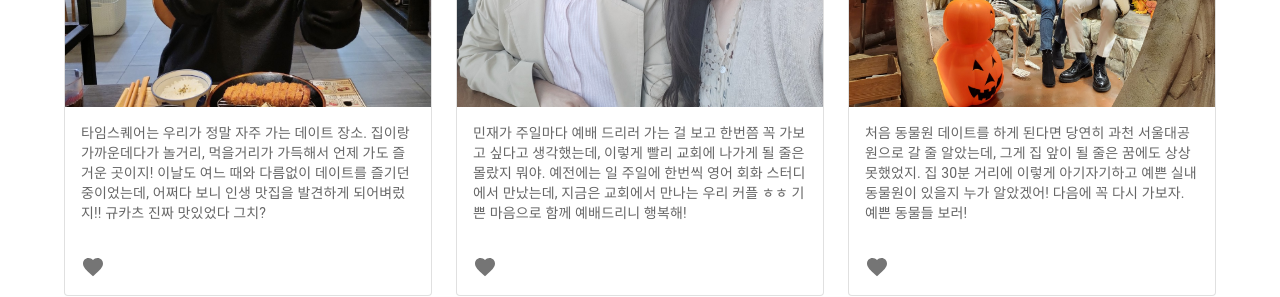
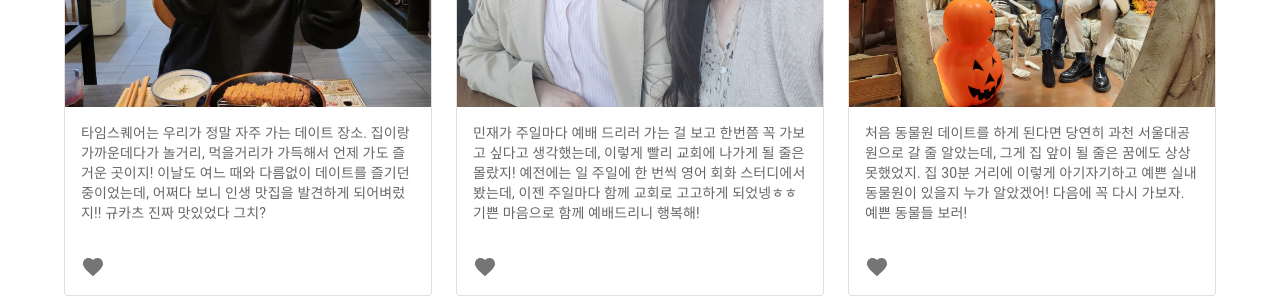
Before and after one commit to Anne-Hyeyeon/josuanne_couplediary, a React (Create React App) app: page / in a window 1280 px wide. Shown: the part 2320-2617 px from the top of the page. Built offline with nearby package versions, Linux system fonts and the light colour scheme; a web font is replaced by a local one.

Commit message:
Update Blog.js
글자 수 조정

```diff
--- a/src/components/Blog.js
+++ b/src/components/Blog.js
@@ -198,7 +198,7 @@ function Blog(props) {
                             />
                             <CardContent>
                                 <Typography variant="body2" color="text.secondary">
-                                민재가 주일마다 예배 드리러 가는 걸 보고 한번쯤 꼭 가보고 싶다고 생각했는데, 이렇게 빨리 교회에 나가게 될 줄은 몰랐지 뭐야. 예전에는 일 주일에 한번씩 영어 회화 스터디에서 만났는데, 지금은 교회에서 만나는 우리 커플 ㅎㅎ 기쁜 마음으로 함께 예배드리니 행복해!
+                                민재가 주일마다 예배 드리러 가는 걸 보고 한번쯤 꼭 가보고 싶다고 생각했는데, 이렇게 빨리 교회에 나가게 될 줄은 몰랐지! 예전에는 일 주일에 한 번씩 영어 회화 스터디에서 봤는데, 이젠 주일마다 함께 교회로 고고하게 되었넹ㅎㅎ 기쁜 마음으로 함께 예배드리니 행복해!
                                 </Typography>
                             </CardContent>
                             <CardActions disableSpacing>
```
